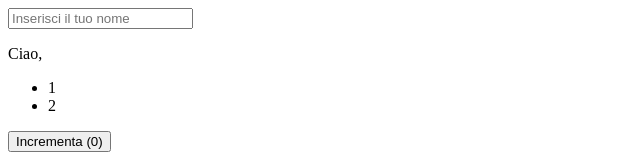
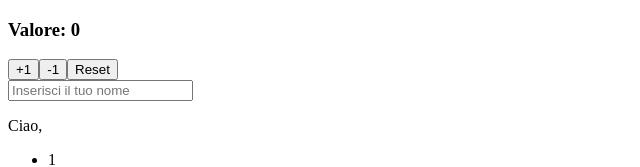
Before and after one commit to AngelaFerraro18/esercizi-ripasso, a React (Vite) app: page / in a window 1280 px wide. Shown: the top 167 px of the page, without its empty margins (0-640 px from the left). Built offline with nearby package versions, Linux system fonts and the light colour scheme; no server answers.

Commit message:
feat: ex custom hook completed

```diff
--- a/src/App.jsx
+++ b/src/App.jsx
@@ -1,6 +1,7 @@
 import Autocomplete from "./components/Autocomplete"
 import Catalog from "./components/Catalog"
 import CheckboxCounter from "./components/CheckboxCounter"
+import Contatore from "./components/Contatore"
 import Counter from "./components/Counter"
 import CounterRef from "./components/CounterRef"
 import { CountProvider } from "./components/CountProvider"
@@ -31,6 +32,7 @@ function App() {
 
   return (
     <>
+      <Contatore />
       <SalvaNome />
       <Lista2 />
       <Numeri />
--- /dev/null
+++ b/src/components/Contatore.jsx
@@ -0,0 +1,28 @@
+import { useState } from "react";
+
+// TODO: crea un custom hook useCounter
+
+//il custom hook deve essere una funzione che può usare altri hook e deve iniziare con use, può restituire valori, funzioni, oggetti o anche JSX. Posso impostare un valore iniziale come parametro oppure usarlo nello useState
+function useCounter() {
+    const [counter, setCounter] = useState(0);
+
+    const increment = () => setCounter(prev => prev + 1);
+    const decrement = () => setCounter(prev => prev - 1);
+    const reset = () => setCounter(0);
+
+    return { increment, decrement, reset, counter };
+}
+
+export default function Contatore() {
+    // TODO: usa il custom hook
+    const { counter, increment, decrement, reset } = useCounter();
+
+    return (
+        <div>
+            <h3>Valore: {counter}</h3>
+            <button onClick={increment}>+1</button>
+            <button onClick={decrement}>-1</button>
+            <button onClick={reset}>Reset</button>
+        </div>
+    );
+}
```
